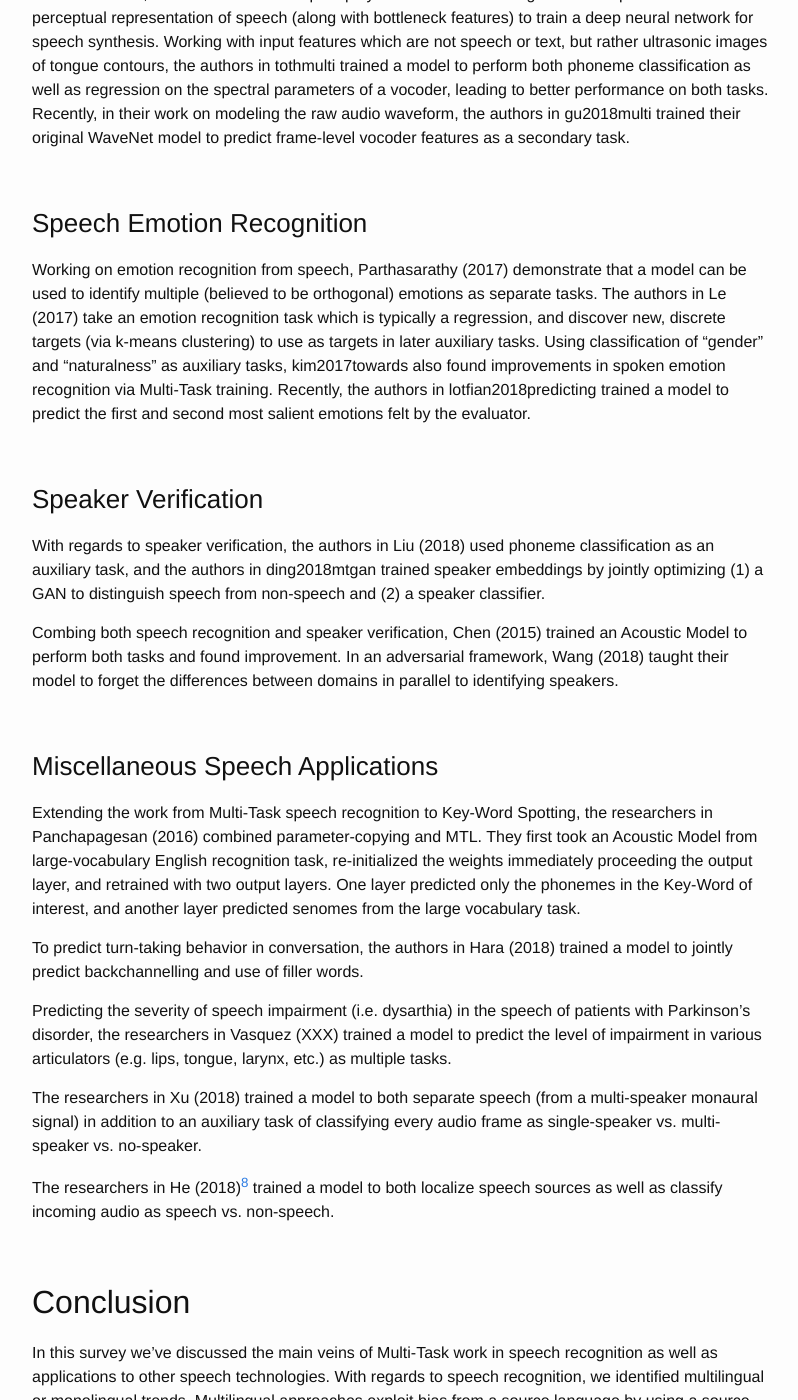
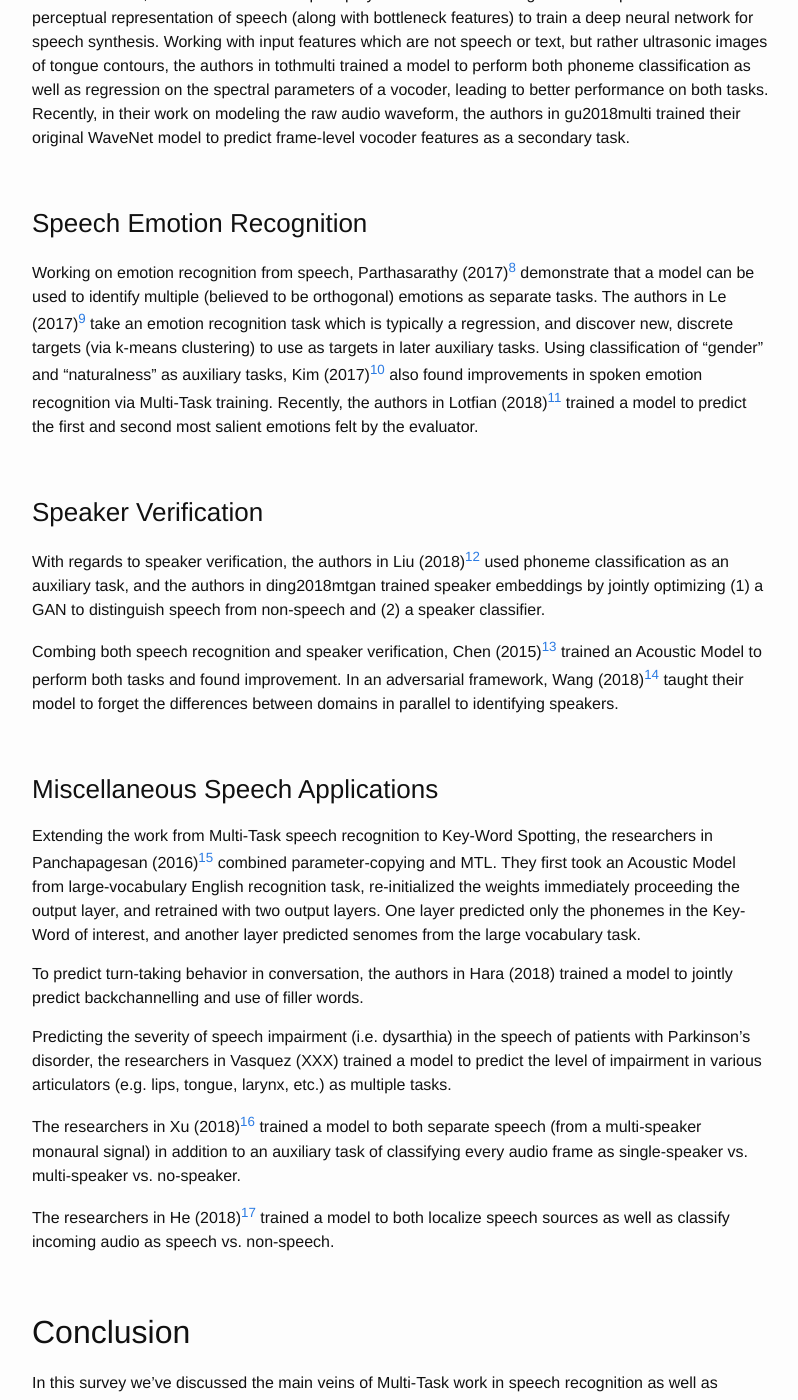
Before and after one commit to JRMeyer/jrmeyer.github.io, a Jekyll site: the page built from _posts/2020-03-21-overview-mtl-in-asr.markdown, in a window 1280 px wide and 1400 px high, scrolled down 15962 px. Shown: the whole window, without its empty margins (238-1036 px from the left). Built offline with Jekyll 4.4.1, drawn with Linux system fonts in a browser that asks for light colours; formulas are drawn with MathJax 3; comment, search, counter and statistics services are not loaded; some of the changed lines change nothing that is shown; some of the changed text lies outside the part shown.

Commit message:
footnotes

```diff
--- a/_posts/2020-03-21-overview-mtl-in-asr.markdown
+++ b/_posts/2020-03-21-overview-mtl-in-asr.markdown
@@ -267,29 +267,42 @@ Working on speech synthesis, the research team in hu2015fusion used Multi-Task L
 <br>
 ### Speech Emotion Recognition
 
-Working on emotion recognition from speech, Parthasarathy (2017) demonstrate that a model can be used to identify multiple (believed to be orthogonal) emotions as separate tasks. The authors in Le (2017) take an emotion recognition task which is typically a regression, and discover new, discrete targets (via k-means clustering) to use as targets in later auxiliary tasks. Using classification of "gender" and "naturalness" as auxiliary tasks, kim2017towards also found improvements in spoken emotion recognition via Multi-Task training. Recently, the authors in lotfian2018predicting trained a model to predict the first and second most salient emotions felt by the evaluator.
+Working on emotion recognition from speech, Parthasarathy (2017)[^parthasarathy2017] demonstrate that a model can be used to identify multiple (believed to be orthogonal) emotions as separate tasks. The authors in Le (2017)[^le2017] take an emotion recognition task which is typically a regression, and discover new, discrete targets (via k-means clustering) to use as targets in later auxiliary tasks. Using classification of "gender" and "naturalness" as auxiliary tasks, Kim (2017)[^kim2017] also found improvements in spoken emotion recognition via Multi-Task training. Recently, the authors in Lotfian (2018)[^lotfian2018] trained a model to predict the first and second most salient emotions felt by the evaluator.
+
+[^parthasarathy2017]: Parthasarathy (2017): Jointly predicting arousal, valence and dominance with multi-task learning
+[^le2017]: Le (2017): Discretized continuous speech emotion recognition with multi-task deep recurrent neural network
+[^kim2017]: Kim (2017): Towards Speech Emotion Recognition in the wild using Aggregated Corpora and Deep Multi-Task Learning
+[^lotfian2018]: Lotfian (2018): Predicting Categorical Emotions by Jointly Learning Primary and Secondary Emotions through Multitask Learning
 
 <br>
 ### Speaker Verification
 
-With regards to speaker verification, the authors in Liu (2018) used phoneme classification as an auxiliary task, and the authors in ding2018mtgan trained speaker embeddings by jointly optimizing (1) a GAN to distinguish speech from non-speech and (2) a speaker classifier.
+With regards to speaker verification, the authors in Liu (2018)[^liu2018] used phoneme classification as an auxiliary task, and the authors in ding2018mtgan trained speaker embeddings by jointly optimizing (1) a GAN to distinguish speech from non-speech and (2) a speaker classifier.
 
-Combing both speech recognition and speaker verification, Chen (2015) trained an Acoustic Model to perform both tasks and found improvement. In an adversarial framework, Wang (2018) taught their model to forget the differences between domains in parallel to identifying speakers.
+[^liu2018]: Liu (2018): Speaker Embedding Extraction with Phonetic Information
+
+Combing both speech recognition and speaker verification, Chen (2015)[^chen2015a] trained an Acoustic Model to perform both tasks and found improvement. In an adversarial framework, Wang (2018)[^wang2018] taught their model to forget the differences between domains in parallel to identifying speakers.
+
+[^chen2015a]: Chen (2015): Multi-task learning for text-dependent speaker verification
+[^wang2018]: Wang (2018): Unsupervised domain adaptation via domain adversarial training for speaker recognition
 
 <br>
 ### Miscellaneous Speech Applications
 
-Extending the work from Multi-Task speech recognition to Key-Word Spotting, the researchers in Panchapagesan (2016) combined parameter-copying and MTL. They first took an Acoustic Model from large-vocabulary English recognition task, re-initialized the weights immediately proceeding the output layer, and retrained with two output layers. One layer predicted only the phonemes in the Key-Word of interest, and another layer predicted senomes from the large vocabulary task.
+Extending the work from Multi-Task speech recognition to Key-Word Spotting, the researchers in Panchapagesan (2016)[^pan] combined parameter-copying and MTL. They first took an Acoustic Model from large-vocabulary English recognition task, re-initialized the weights immediately proceeding the output layer, and retrained with two output layers. One layer predicted only the phonemes in the Key-Word of interest, and another layer predicted senomes from the large vocabulary task.
+
+[^pan]: Panchapagesan (2016): Multi-Task Learning and Weighted Cross-Entropy for DNN-Based Keyword Spotting
 
 To predict turn-taking behavior in conversation, the authors in Hara (2018) trained a model to jointly predict backchannelling and use of filler words.
 
 Predicting the severity of speech impairment (i.e. dysarthia) in the speech of patients with Parkinson's disorder, the researchers in Vasquez (XXX) trained a model to predict the level of impairment in various articulators (e.g. lips, tongue, larynx, etc.) as multiple tasks.
 
-The researchers in Xu (2018) trained a model to both separate speech (from a multi-speaker monaural signal) in addition to an auxiliary task of classifying every audio frame as single-speaker vs. multi-speaker vs. no-speaker.
+The researchers in Xu (2018)[^xu] trained a model to both separate speech (from a multi-speaker monaural signal) in addition to an auxiliary task of classifying every audio frame as single-speaker vs. multi-speaker vs. no-speaker.
 
 The researchers in He (2018)[^he] trained a model to both localize speech sources as well as classify incoming audio as speech vs. non-speech.
 
-[^he]: He et al. (2018): Joint Localization and Classification of Multiple Sound Sources Using a Multi-task Neural Network
+[^xu]: Xu (2018): A Shifted Delta Coefficient Objective for Monaural Speech Separation Using Multi-task Learning
+[^he]: He (2018): Joint Localization and Classification of Multiple Sound Sources Using a Multi-task Neural Network
 
 <br>
 ## Conclusion
```
